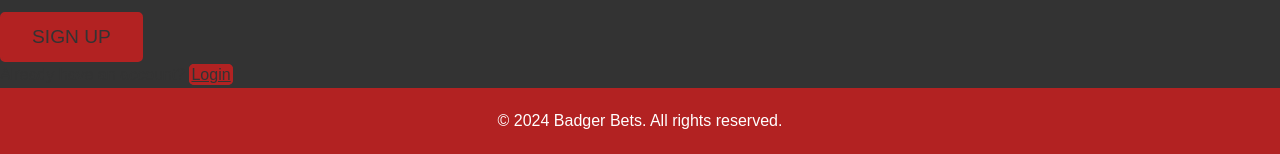
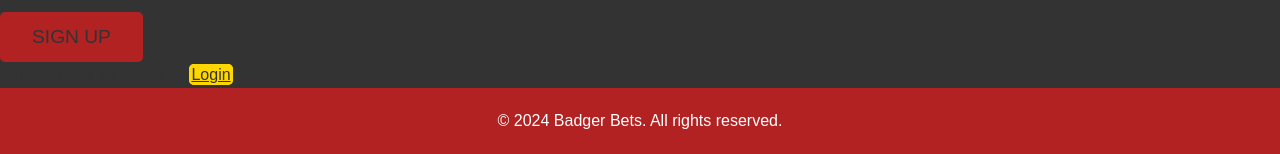
Before and after one commit to team1306/BadgerBets, a website with bundled scripts: page signup/index.html in a window 1280 px wide. Shown: the part 582-736 px from the top of the page. Built offline with nearby package versions, Linux system fonts and the light colour scheme.

Commit message:
color buttons

```diff
--- a/signup/index.html
+++ b/signup/index.html
@@ -24,7 +24,7 @@
                 <input type="password" id="password" placeholder="Password" required>
                 <button type="submit" class="btn btn-signup">Sign Up</button>
             </form>
-            <p class="login-text" >Already have an account? <a class="btn-signup" href="../login/index.html">Login</a></p>
+            <p class="login-text" >Already have an account? <a class="btn-login" href="../login/index.html">Login</a></p>
         </div>
     </section>
 
```
